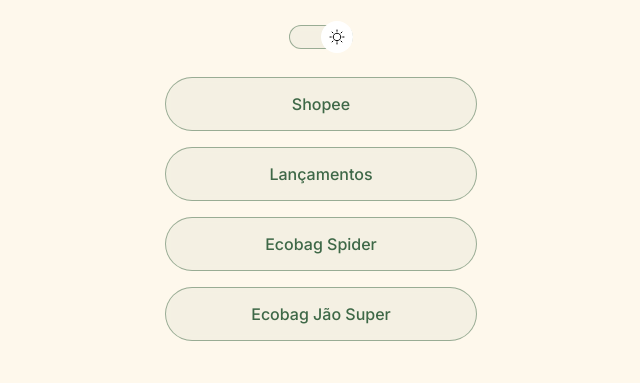
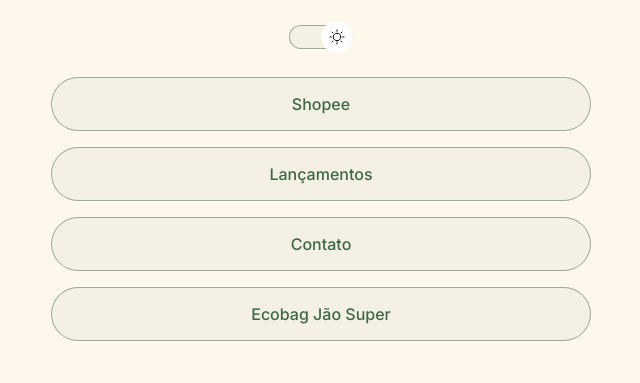
Before and after one commit to KaiqueRamos12/EcobagsEquinox, a plain HTML site: page index.html in a window 1280 px wide. Shown: the part 230-613 px from the top of the page, without its empty margins (319-959 px from the left). Drawn offline with nearby package versions, Linux system fonts and the light colour scheme.

Commit message:
adjust container width

```diff
--- a/index.html
+++ b/index.html
@@ -39,7 +39,7 @@
         </li>
 
         <li>
-          <a href="https://shopee.com.br/Spider-i.1077237660.22896922888?xptdk=d23c6b4a-fb20-4640-bf12-53523daa7824" target="_blank" >Ecobag Spider</a>
+          <a href="https://api.whatsapp.com/send/?phone=5519992939529&text&type=phone_number&app_absent=0" target="_blank" >Contato</a>
         </li>
 
         <li>
--- a/style.css
+++ b/style.css
@@ -34,7 +34,8 @@ body * {
 }
 
 #container {
-  width: 360px;
+  width: 100%;
+  max-width: 588px;
   margin: 56px auto 0px;
   padding: 0 24px ;
 }
```
